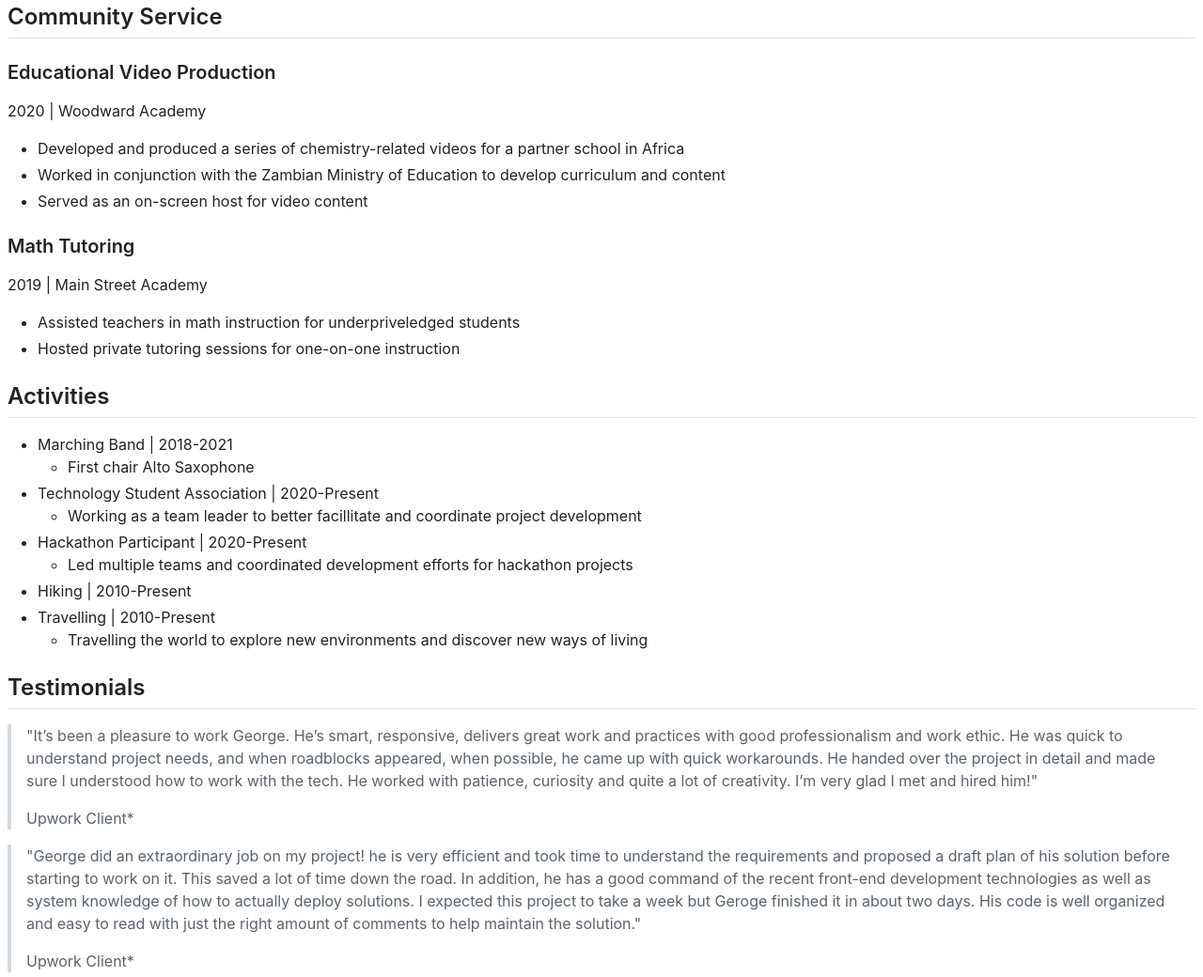
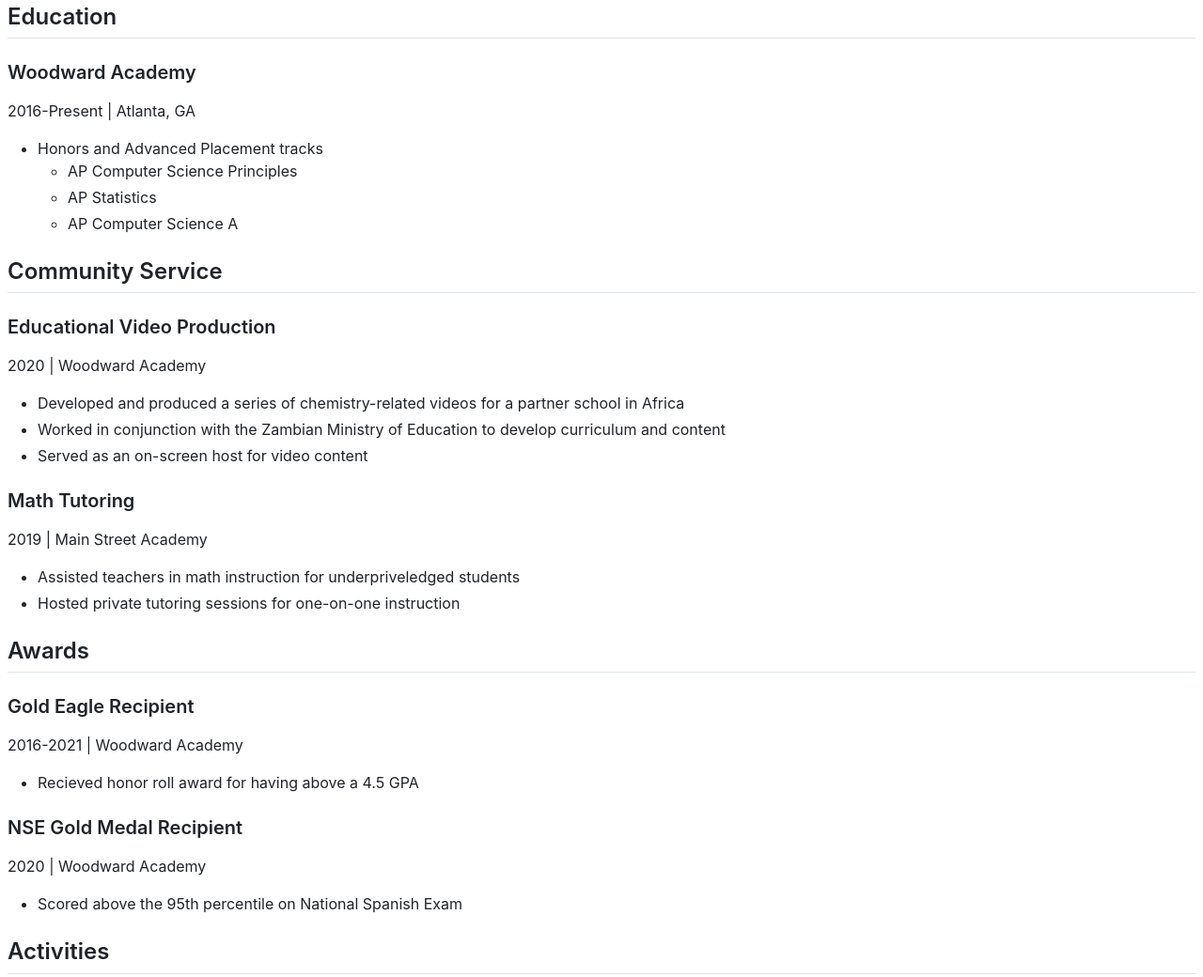
Before and after one commit to geoge23/geoge23.github.io, a Gatsby site: page /resume in a window 1280 px wide. Shown: the part 806-1846 px from the top of the page at 94% size. Built offline with nearby package versions, Linux system fonts and the light colour scheme; Gatsby itself is replaced by a stand-in of ours.

Commit message:
updated resume

```diff
--- a/otherPages/resume.mdx
+++ b/otherPages/resume.mdx
@@ -20,6 +20,15 @@
 - Managed Point of Service devices in a production environment
 - Provided customers with support for purchasing merchandise
 
+## Education
+
+### Woodward Academy
+2016-Present | Atlanta, GA
+- Honors and Advanced Placement tracks
+  - AP Computer Science Principles
+  - AP Statistics
+  - AP Computer Science A
+
 ## Community Service
 
 ### Educational Video Production
@@ -32,6 +41,16 @@
 2019 | Main Street Academy
 - Assisted teachers in math instruction for underpriveledged students
 - Hosted private tutoring sessions for one-on-one instruction
+
+## Awards
+
+### Gold Eagle Recipient
+2016-2021 | Woodward Academy
+- Recieved honor roll award for having above a 4.5 GPA
+
+### NSE Gold Medal Recipient
+2020 | Woodward Academy
+- Scored above the 95th percentile on National Spanish Exam
 
 ## Activities
 - Marching Band | 2018-2021
```
